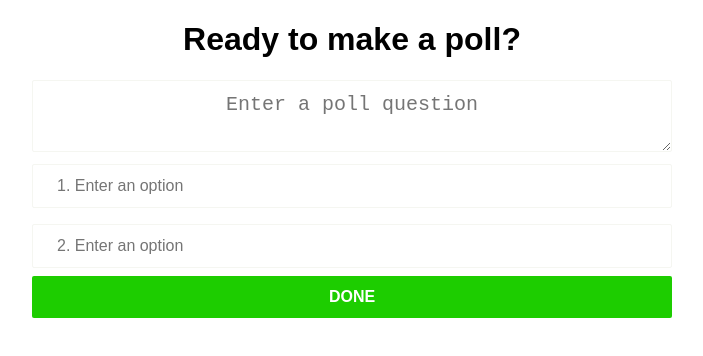
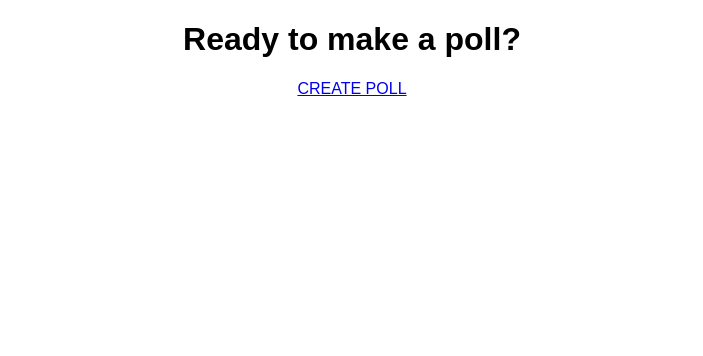
Before and after one commit to khiet/poll, a React app: page / in a window 1280 px wide. Shown: the top 356 px of the page, without its empty margins (288-991 px from the left). Built offline with nearby package versions, Linux system fonts and the light colour scheme.

Commit message:
add / and /poll

```diff
--- a/package.json
+++ b/package.json
@@ -35,6 +35,7 @@
     "react": "^16.3.2",
     "react-dev-utils": "^5.0.1",
     "react-dom": "^16.3.2",
+    "react-router-dom": "^4.2.2",
     "resolve": "1.6.0",
     "style-loader": "0.19.0",
     "sw-precache-webpack-plugin": "0.11.4",
--- a/src/App.js
+++ b/src/App.js
@@ -3,12 +3,23 @@ import styles from './App.css';
 
 import Poll from './containers/Poll';
 
+import { Switch, Route, Link } from 'react-router-dom';
+
 class App extends Component {
   render() {
     return (
       <div className={styles.App}>
-        <h1>Ready to make a poll?</h1>
-        <Poll />
+        <Switch>
+          <Route path='/poll' component={Poll} />
+          <Route path='/' render={() => {
+            return(
+              <div>
+                <h1>Ready to make a poll?</h1>
+                <Link to='/poll'>CREATE POLL</Link>
+              </div>
+            );
+          }} />
+        </Switch>
       </div>
     );
   }
--- a/src/index.js
+++ b/src/index.js
@@ -4,5 +4,7 @@ import './index.css';
 import App from './App';
 import registerServiceWorker from './registerServiceWorker';
 
-ReactDOM.render(<App />, document.getElementById('root'));
+import { BrowserRouter } from 'react-router-dom';
+
+ReactDOM.render(<BrowserRouter><App /></BrowserRouter>, document.getElementById('root'));
 registerServiceWorker();
```
Also changed, not shown: 1 other file (tests, documents, lock files or other folders).
